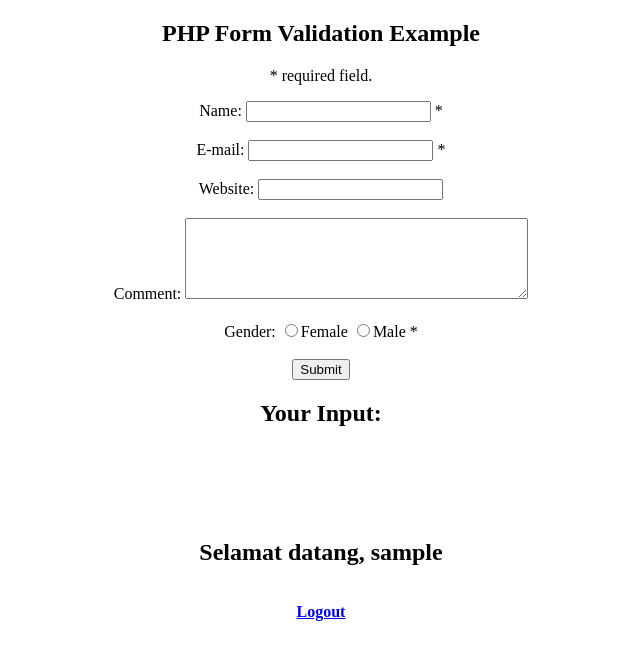
After one commit to parara/00Mesin, a PHP site: page /5/akun.php in a window 1280 px wide. The commit adds this page. Shown: the top 660 px of the page, without its empty margins (319-959 px from the left). Run offline with PHP 8.4, Linux system fonts and the light colour scheme; the visitor is signed in with stand-in values (Sample User, id 1).

```diff
--- /dev/null
+++ b/5/akun.php
@@ -0,0 +1,119 @@
+<?php
+session_start();
+if (!isset($_SESSION['username'])) {
+  # code...
+  header('location:login.php');
+} else {
+  # code...
+  $username= $_SESSION['username'];
+}
+require_once("connect.php");
+//$query = mysql_query("SELECT * FROM pengguna WHERE username = '$username'");
+//$hasil = mysql_fetch_array($query);
+?>
+<!DOCTYPE html>
+<html>
+  <head>
+    <title>WarSi | Warung Aplikasi BlankOn</title>
+  </head>
+  <body>
+<center>
+
+<?php
+// define variables and set to empty values
+$nameErr = $emailErr = $genderErr = $websiteErr = "";
+$name = $email = $gender = $comment = $website = "";
+
+if ($_SERVER["REQUEST_METHOD"] == "POST") {
+   if (empty($_POST["name"])) {
+     $nameErr = "Name is required";
+   } else {
+     $name = test_input($_POST["name"]);
+   }
+
+   if (empty($_POST["email"])) {
+     $emailErr = "Email is required";
+   } else {
+     $email = test_input($_POST["email"]);
+   }
+
+   if (empty($_POST["website"])) {
+     $website = "";
+   } else {
+     $website = test_input($_POST["website"]);
+   }
+
+   if (empty($_POST["comment"])) {
+     $comment = "";
+   } else {
+     $comment = test_input($_POST["comment"]);
+   }
+
+   if (empty($_POST["gender"])) {
+     $genderErr = "Gender is required";
+   } else {
+     $gender = test_input($_POST["gender"]);
+   }
+}
+
+function test_input($data) {
+   $data = trim($data);
+   $data = stripslashes($data);
+   $data = htmlspecialchars($data);
+   return $data;
+}
+?>
+
+<h2>PHP Form Validation Example</h2>
+<p><span class="error">* required field.</span></p>
+<form method="post" action="<?php echo htmlspecialchars($_SERVER["PHP_SELF"]);?>">
+   Name: <input type="text" name="name">
+   <span class="error">* <?php echo $nameErr;?></span>
+   <br><br>
+   E-mail: <input type="text" name="email">
+   <span class="error">* <?php echo $emailErr;?></span>
+   <br><br>
+   Website: <input type="text" name="website">
+   <span class="error"><?php echo $websiteErr;?></span>
+   <br><br>
+   Comment: <textarea name="comment" rows="5" cols="40"></textarea>
+   <br><br>
+   Gender:
+   <input type="radio" name="gender" value="female">Female
+   <input type="radio" name="gender" value="male">Male
+   <span class="error">* <?php echo $genderErr;?></span>
+   <br><br>
+   <input type="submit" name="submit" value="Submit">
+</form>
+
+<?php
+echo "<h2>Your Input:</h2>";
+echo $name;
+echo "<br>";
+echo $email;
+echo "<br>";
+echo $website;
+echo "<br>";
+echo $comment;
+echo "<br>";
+echo $gender;
+
+// $simpan = mysql_query("INSERT INTO pengguna(username,password) VALUES ('$username','$pass')");
+//   if ($simpan) {
+//     # code...
+//     echo "Pendaftaran sukses, silahkan <a href='daftar.php'> Login </a>";
+//   } else {
+//     # code...
+//     echo "Proses gagal";
+//   }
+?>
+
+
+<?php
+echo "<h2>Selamat datang, $username </h2>";
+?>
+<br>
+<a href="logout.php"><b>Logout</b></a>
+</center>
+  </body>
+</html>
--- a/5/index.php
+++ b/5/index.php
@@ -17,12 +17,14 @@ $hasil = mysql_fetch_array($query);
     <title>WarSi | Warung Aplikasi BlankOn</title>
   </head>
   <body>
-ini jalan kagak?<br>
 <center>
 <?php
 echo "<h2>Selamat datang, $username </h2>";
 ?>
+<br>
 <a href="logout.php"><b>Logout</b></a>
+<br>
+<a href="akun.php"><b>Akun</b></a>
 </center>
   </body>
 </html>
```
